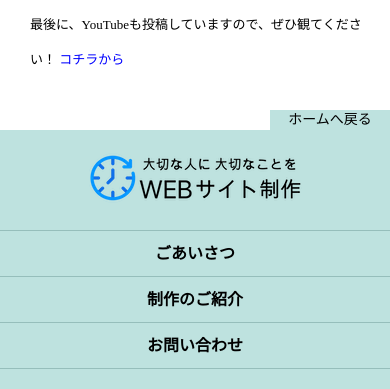
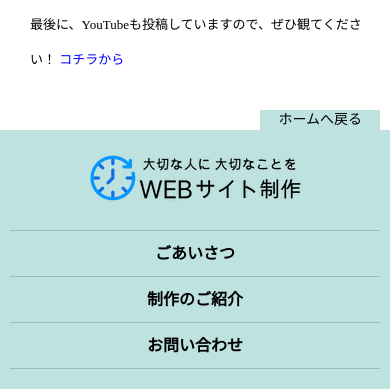
Before and after one commit to kentaroaso/kentaroaso, a PHP site: page /blog.html in a window 390 px wide. Shown: the part 1252-1641 px from the top of the page. Run offline with PHP 8.4, Linux system fonts and the light colour scheme; some libraries are stand-ins or nearby versions.

Commit message:
Add files via upload

```diff
--- a/css/style.css
+++ b/css/style.css
@@ -299,6 +299,10 @@ div#wrapper {
   margin: 45px auto;
 }
 
+#service ul {
+  width: 100%;
+}
+
 #service li {
   float: left;
   margin-right: 1.5625%;
@@ -497,6 +501,12 @@ footer ul li {
   margin-left: 20px;
 }
 
+@media screen and (max-width: 1000px) {
+  div#footer_inner {
+    width: 95%;
+  }
+}
+
 @media screen and (max-width: 640px) {
   p#footer_logo,
   footer ul {
```
